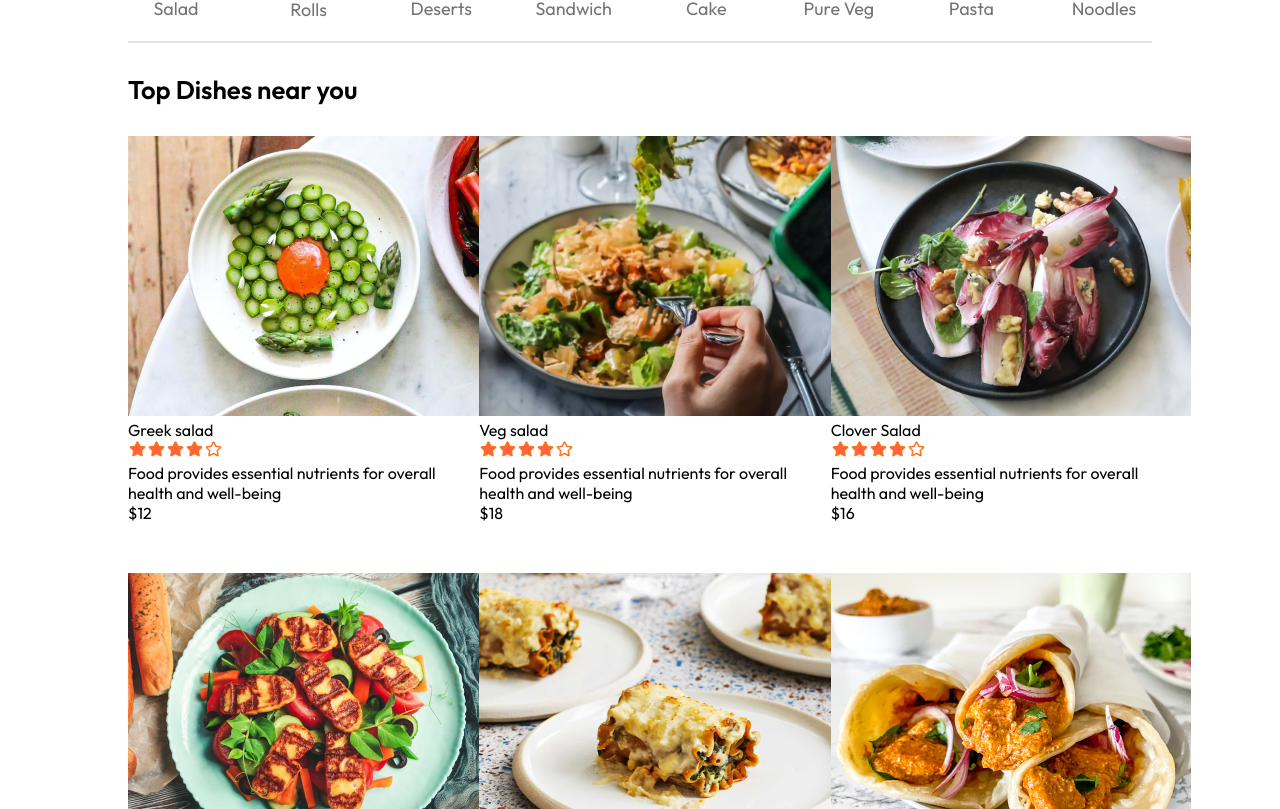
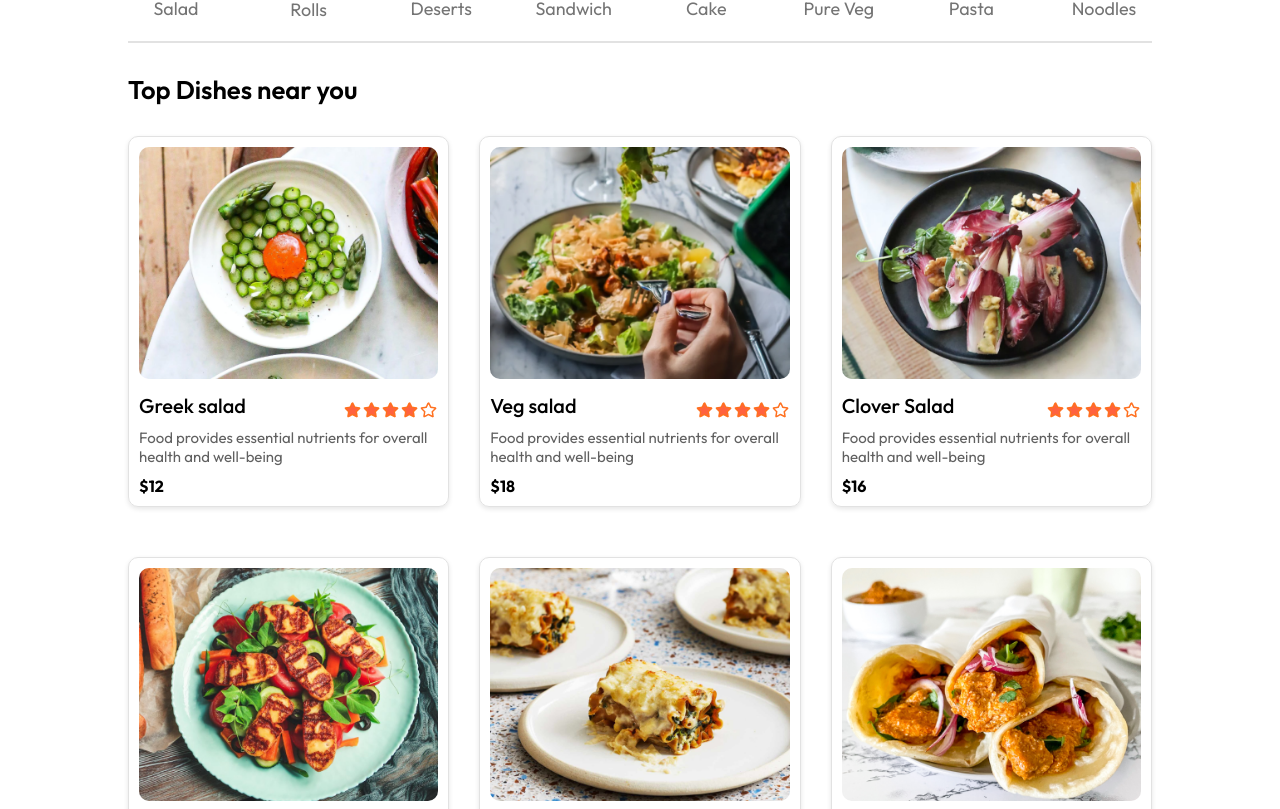
Before and after one commit to gamiduwelikanna/DineFlow, a React (Vite) app in the folder frontend/: page / in a window 1280 px wide. Shown: the part 791-1600 px from the top of the page. Built offline with nearby package versions, Linux system fonts and the light colour scheme.

Commit message:
Frontend Dev 3

```diff
--- a/frontend/src/components/FoodDisplay/FoodDisplay.css
+++ b/frontend/src/components/FoodDisplay/FoodDisplay.css
@@ -0,0 +1,16 @@
+.food-display{
+    margin-top: 30px;
+}
+
+.food-display h2{
+    font-size: max(2vw, 24px);
+    font-weight: 600;
+}
+
+.food-display-list{
+    display: grid;
+    grid-template-columns:repeat(auto-fill, minmax(240px, 1fr));
+    margin-top: 30px;
+    gap:30px;
+    row-gap: 50px;
+}
--- a/frontend/src/components/FoodItem/FoodItem.css
+++ b/frontend/src/components/FoodItem/FoodItem.css
@@ -1,16 +1,40 @@
-.food-display{
-    margin-top: 30px;
+ .food-item{
+    border: 1px solid #e2e2e2;
+    border-radius: 10px;
+    padding: 10px;
+    box-shadow: 0px 2px 5px rgba(0,0,0,0.1);
+    transition: 0.5s;
+ }
+
+ .food-item-image{
+    width: 100%;
+    border-radius: 10px;
+ }
+
+ .food-item-name-rating{
+    display: flex;
+    justify-content: space-between;
+    align-items: center;
+    margin-top: 10px;
+ }
+
+ .food-item-name-rating p{
+    font-size: 20px;
+    font-weight: 500 ;
+    margin-bottom: 10px;
+ }
+
+.food-item-name-rating-img{
+    width: 70px;
 }
 
-.food-display h2{
-    font-size: max(2vw, 24px);
-    font-weight: 600;
+.food-item-desc{
+    color: #606060;
+    font-size: 15px;
+    margin-bottom: 10px;
 }
 
-.food-display-list{
-    display: grid;
-    grid-template-columns:repeat(auto-fill, minmax(240px, 1fr));
-    margin-top: 30px;
-    gap:30px;
-    row-gap: 50px;
+.food-item-price{
+    color: black;
+    font-weight: 700;
 }
```
